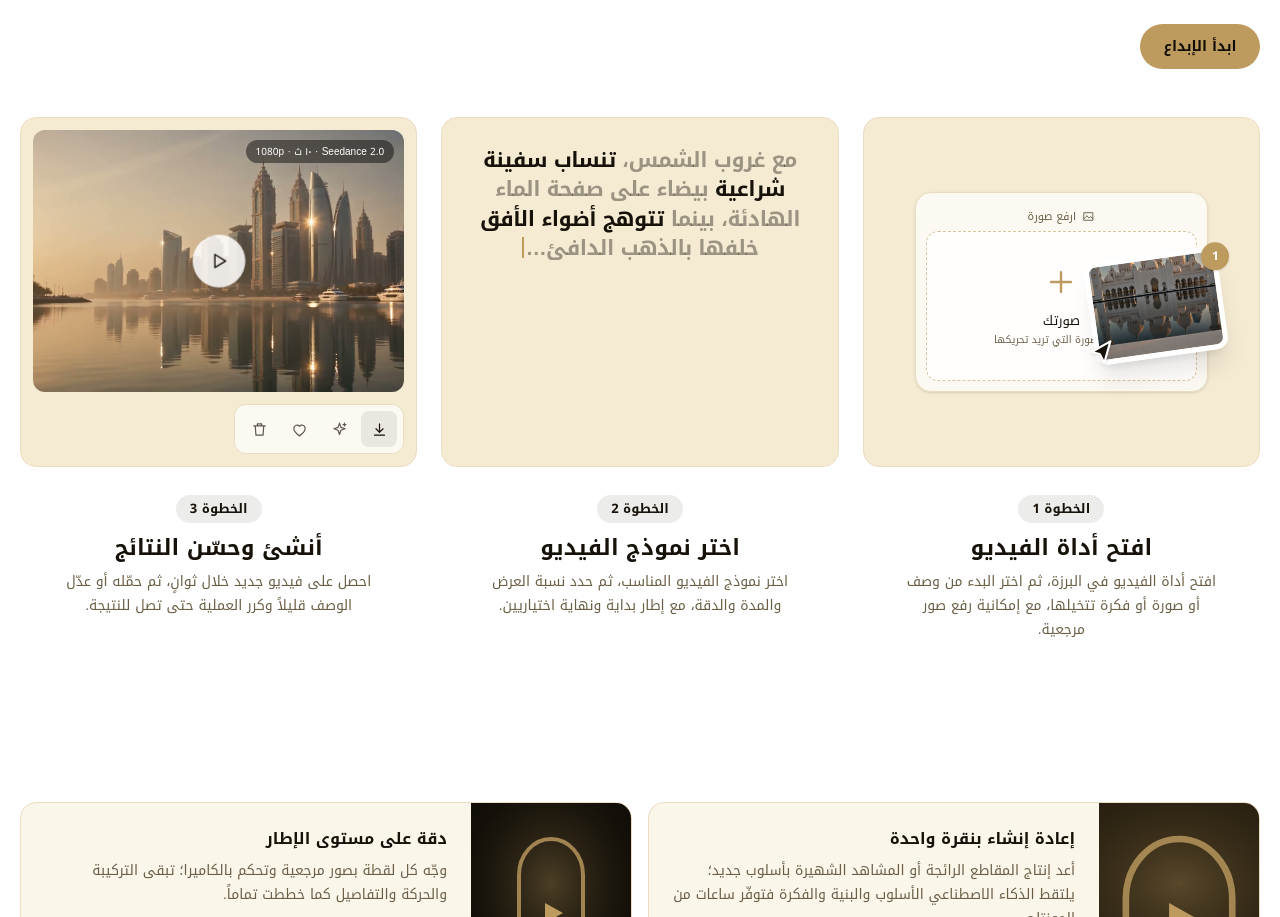
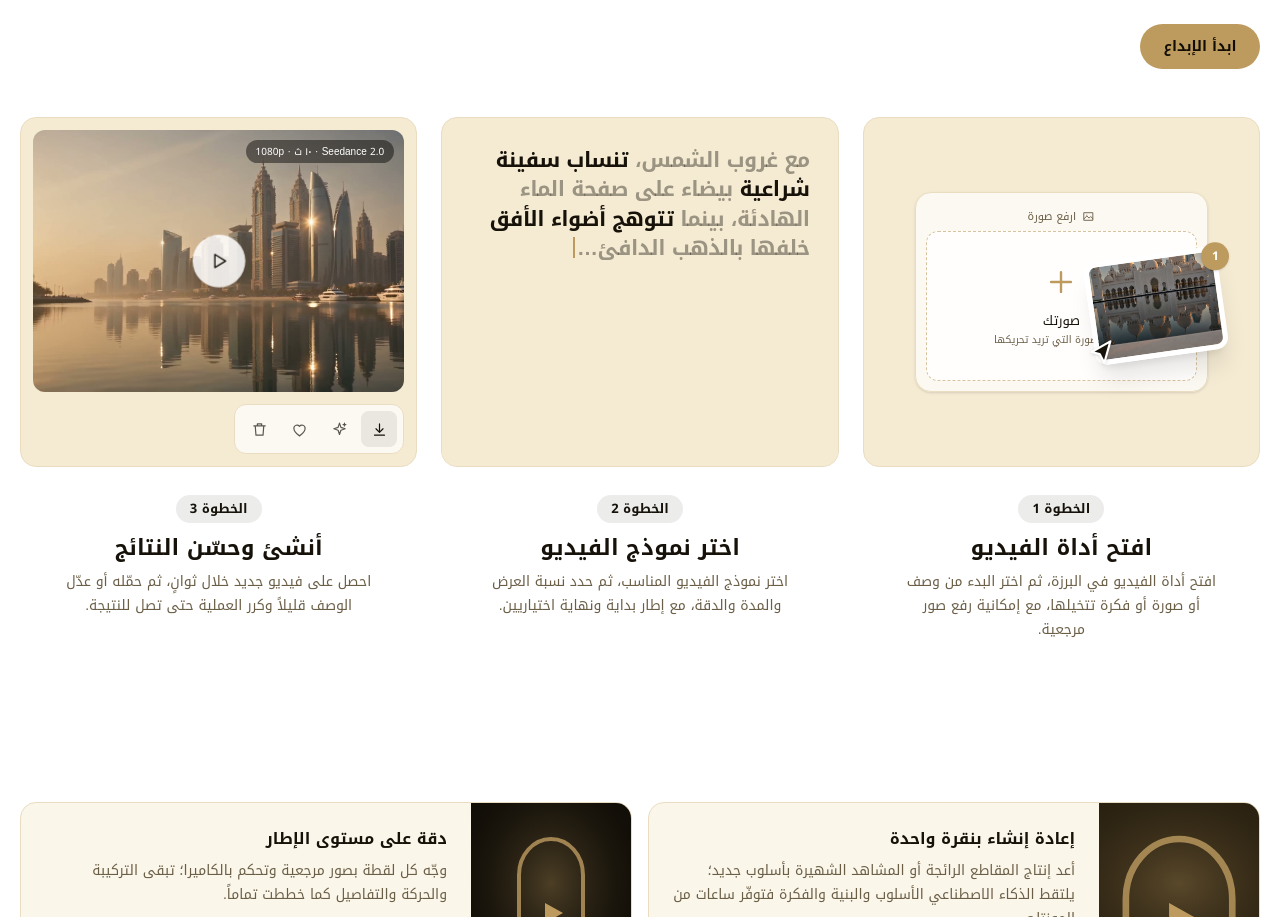
Before and after one commit to albarzaai/albarza.ai, a Next.js app: page /ar in a window 1280 px wide. Shown: the part 2020-2937 px from the top of the page. Built offline with nearby package versions, Linux system fonts and the light colour scheme.

Commit message:
Step 2 card: start-aligned prompt like Davinci
Co-Authored-By: Claude Sonnet 5.5 <noreply@anthropic.com>
Claude-Session: https://claude.ai/code/session_01W4aPgUNNVrSGNYNJm6Bpbx

```diff
--- a/components/StepCards.tsx
+++ b/components/StepCards.tsx
@@ -41,7 +41,7 @@ function UploadCard({ locale }: { locale: Locale }) {
 
 function PromptCard({ locale }: { locale: Locale }) {
   return (
-    <div className={`${shell} p-7`}>
+    <div className={`${shell} p-7 text-start`}>
       <p className="text-[21px] font-semibold leading-[1.4] tracking-tight text-ink/40">
         {PROMPT[locale].map(([text, hot], i) => <span key={i} className={hot ? "text-ink" : undefined}>{text}</span>)}
         <span className="step-caret ms-0.5 inline-block h-[1em] w-[2px] translate-y-[3px] bg-gold" />
```
